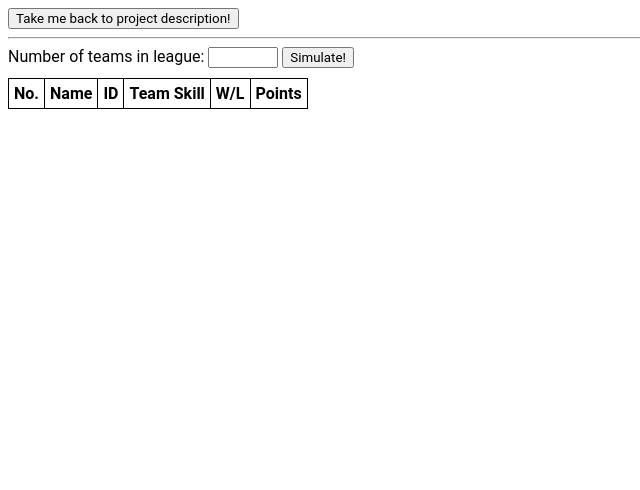
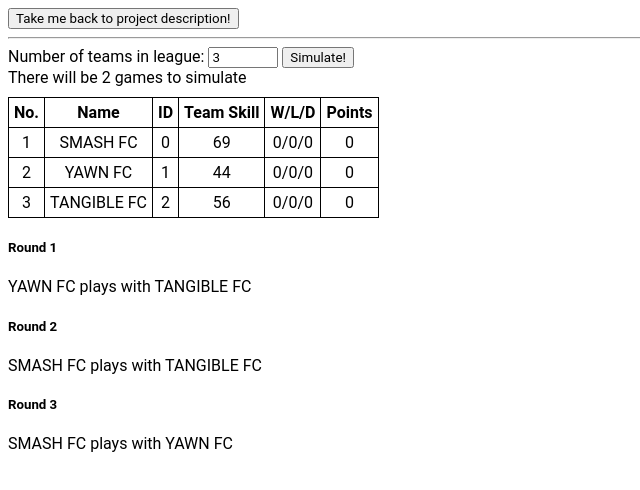
Before and after one commit to OskarBujak/SimpleSimulationOfFootballSeason, a plain HTML site: page simulation.html in a window 1280 px wide. Both pictures are taken after a click on the button "Simulate!". Shown: the whole page, without its empty margins (0-640 px from the left). Drawn offline with Linux system fonts and the light colour scheme.

Commit message:
RoundRobin system

```diff
--- a/main.js
+++ b/main.js
@@ -1,8 +1,11 @@
 let TeamNames = ["tangible","yawn","smash","veil","chance","attack","bucket","reply","race","grass","son","paddle","volcano","train","absorbed","brief","wind","excite","top","measure","teeth","low","lighten","foot"];
 let InputRef = document.getElementById("NumberOfTeams"); InputRef.max = TeamNames.length;
 let bodyRef = document.body;
+let GameLog = document.getElementById("GameLog");
 
 let NumberOfPlayOffTeams = 4;
+
+CalculateGames();
 
 function StartSimulation(){
     ClearShit();
@@ -12,6 +15,18 @@ function StartSimulation(){
         TeamsInLeague.push(new TeamCreator(TeamNames[n]));
     }
     DrawTeamTable(TeamsInLeague);
+    let RoundArray = RoundCreator(TeamsInLeague);
+
+    for(let i = 0,n=1;i<RoundArray.length;){
+        if(RoundArray[i]=="Round"){
+            GameLog.innerHTML += "<h5>Round "+n+"</h5>";
+            i++, n++;
+        }
+        else{
+            Game(RoundArray[i],RoundArray[i+1])
+            i+=2;
+        }
+    }
 }
 
 let IDcounter = 0;
@@ -22,8 +37,42 @@ class TeamCreator {
         this.TeamSkill = rand(1, 99);
         this.TeamWinCounter = 0;
         this.TeamLoseCounter = 0;
+        this.TeamDraws = 0;
         this.TeamLeaguePoints = 0;
     }
+}
+
+function Game(Team1,Team2){
+    if(Team1 == "wild" || Team2 == "wild")
+        return;
+    GameLog.innerHTML += (Team1.TeamName+" plays with "+Team2.TeamName+"<br>");
+}
+
+function RoundCreator(Participants){
+    let RoundArray = [];
+    if(Participants.length%2)
+        Participants.push("wild");
+    const ParticipantsLenght = Participants.length-1;
+
+    let row1 = [];
+    let row2 = [];
+
+    //Create Rounds
+    for(let i=0;i<=ParticipantsLenght/2;i++){
+        row1.push(Participants[i]);
+        row2.push(Participants[ParticipantsLenght-i]);
+    }
+    for(let i=0;i<ParticipantsLenght;i++){
+        RoundArray.push("Round");
+        for(let j=0;j<=row1.length-1;j++){
+            RoundArray.push(row1[j],row2[j]);
+        }
+        row1.splice(1, 0, row2.shift());
+        row2.push(row1.pop());
+    }
+
+    console.log(RoundArray);
+    return RoundArray;
 }
 
 //Calculate number of games that needs to be played to fully complete simulation
@@ -32,13 +81,6 @@ function CalculateGames(){
     let G = 0; //no. Games
 
     n>4?G = (n*(n-1))/2 + NumberOfPlayOffTeams-1:n<=4?G = n-1:document.getElementById("GamesCalc").innerHTML = "Error";
-    /*
-    //Other version of ?:: thingy
-    if(n>4)
-        G = (n*(n-1))/2 + NumberOfPlayOffTeams-1;
-    else if(n<=4)
-        G = n-1;
-    */
 
     let gameorgames = 0;
     n==2?gameorgames = " game":gameorgames = " games";
@@ -57,7 +99,7 @@ function DrawTeamTable(TeamTable){
     let Tablenght = 6;
 
     //Creating Table header
-    let somearray = ['No.','Name','ID','Team Skill','W/L','Points'];
+    let somearray = ['No.','Name','ID','Team Skill','W/L/D','Points'];
     let TableRow = document.createElement("tr");
     for(let j=0;j<Tablenght;j++){
         let TableHeader = document.createElement("th");
@@ -71,7 +113,7 @@ function DrawTeamTable(TeamTable){
     //Loop for creating row for each team
     for(const team of TeamTable){
         //Tab created to move easier through the output
-        let HelpTab = [n++,team.TeamName,team.TeamID,team.TeamSkill,(team.TeamWinCounter+"/"+team.TeamLoseCounter),team.TeamLeaguePoints];
+        let HelpTab = [n++,team.TeamName,team.TeamID,team.TeamSkill,(team.TeamWinCounter+"/"+team.TeamLoseCounter+"/"+team.TeamDraws),team.TeamLeaguePoints];
         //Creating Row
         let TableRow = document.createElement("tr");
         for(let j=0;j<Tablenght;j++){
@@ -82,7 +124,7 @@ function DrawTeamTable(TeamTable){
         }
         Table.appendChild(TableRow);
     }
-    bodyRef.appendChild(Table);
+    GameLog.appendChild(Table);
 }
 
 function rand(min, max){
--- a/simulation.html
+++ b/simulation.html
@@ -10,8 +10,9 @@
 <body>
     <a href="./index.html"><button>Take me back to project description!</button></a><br>
     <hr>
-    Number of teams in league: <input type="number" id="NumberOfTeams" min="2" onchange="CalculateGames();"> <input type="button" value="Simulate!" onclick="StartSimulation();">
+    Number of teams in league: <input type="number" id="NumberOfTeams" value="3" min="2" onchange="CalculateGames();"> <input type="button" value="Simulate!" onclick="StartSimulation();">
     <div id="GamesCalc"></div>
+    <div id="GameLog"></div>
     <script src="./main.js" type="text/javascript"></script>
 </body>
 </html>
```
